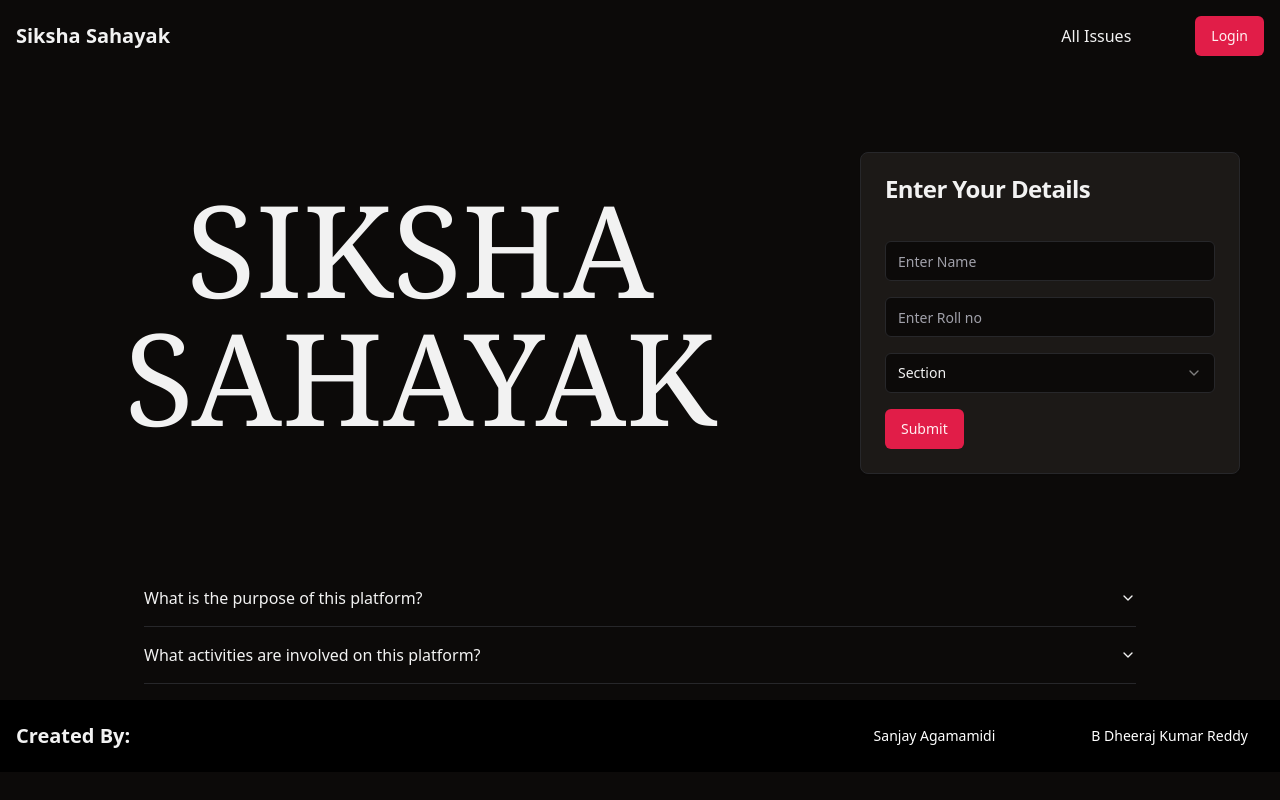
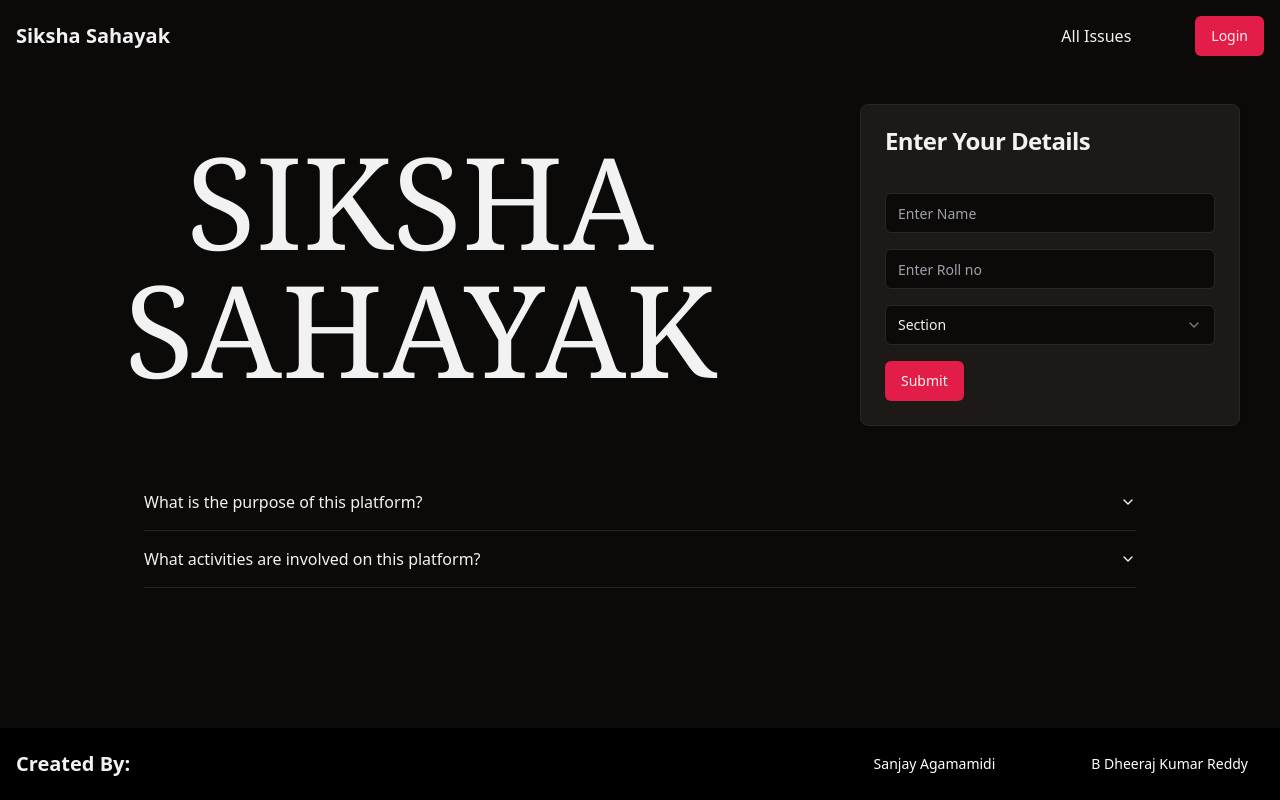
Before and after one commit to dheeraj0831/anti-tess, a React (Vite) app: page / in a window 1280 px wide. Built offline with nearby package versions, Linux system fonts and the light colour scheme.

Commit message:
fixed footer

```diff
--- a/src/components/Footer.jsx
+++ b/src/components/Footer.jsx
@@ -1,16 +1,16 @@
-import React from 'react'
-import { Button } from './ui/button'
+import React from 'react';
+import { Button } from './ui/button';
 
 const Footer = () => {
     return (
-        <div className='bg-black px-4 py-4 flex items-center justify-between w-full'>
+        <div className='bg-black px-4 py-4 flex items-center justify-between w-full absolute bottom-0'>
             <p className='text-xl font-bold'>Created By:</p>
             <div className='flex items-center gap-16'>
                 <Button variant="link" className="text-white"><a href="https://github.com/Sanjay-2004">Sanjay Agamamidi</a></Button>
                 <Button variant="link" className="text-white"><a href="https://github.com/dheeraj0831">B Dheeraj Kumar Reddy</a></Button>
             </div>
         </div>
-    )
-}
+    );
+};
 
-export default Footer
+export default Footer;
--- a/src/components/Navbar.jsx
+++ b/src/components/Navbar.jsx
@@ -65,6 +65,7 @@ const Navbar = () => {
 
     return (
         <>
+            <div className="flex flex-col min-h-screen">
                 <nav className='dark px-4 py-4 flex items-center justify-between sticky'>
                     <Link to="/" className=' text-xl font-bold'>Siksha Sahayak</Link>
                     <div className='flex items-center gap-16'>
@@ -86,7 +87,10 @@ const Navbar = () => {
                             </Dialog>
                         ) : (<Button onClick={handleLogout}>Logout</Button>)}
                     </div>
-            </nav><Outlet /><Footer />
+                </nav>
+                <Outlet />
+                <Footer />
+            </div>
         </>
     )
 }
--- a/src/pages/Landing.jsx
+++ b/src/pages/Landing.jsx
@@ -49,7 +49,7 @@ export default function Landing() {
                 <div className="basis-4/6">
                     <p className='text-9xl font-serif font-medium text-center'>SIKSHA SAHAYAK</p>
                 </div>
-                <div className='basis-2/6 py-20'>
+                <div className='basis-2/6 py-8'>
                     <Card className='mr-10'>
                         <CardHeader>
                             <CardTitle>Enter Your Details</CardTitle>
```
Lines whose indentation alone changed are shown as unchanged.
